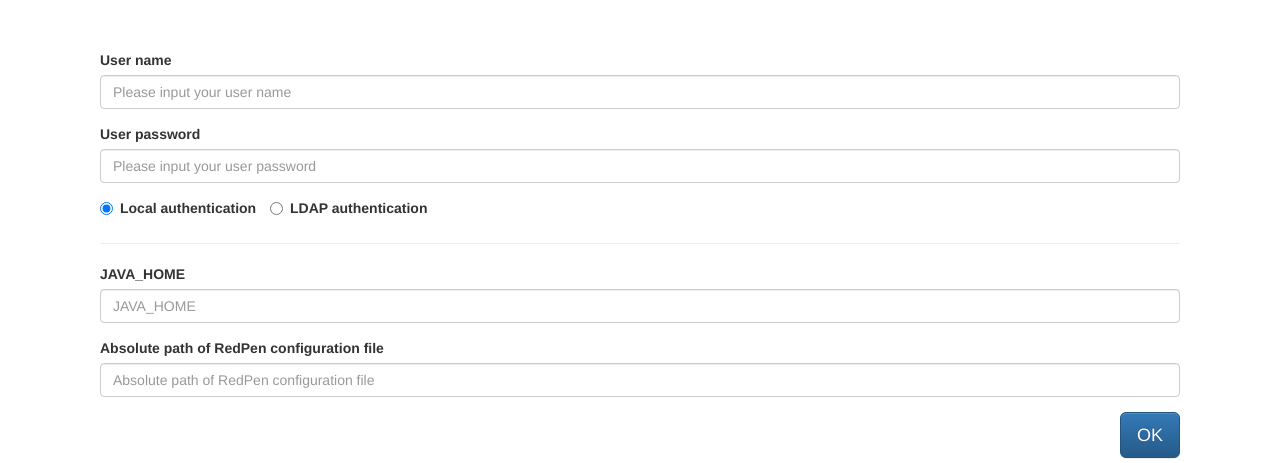
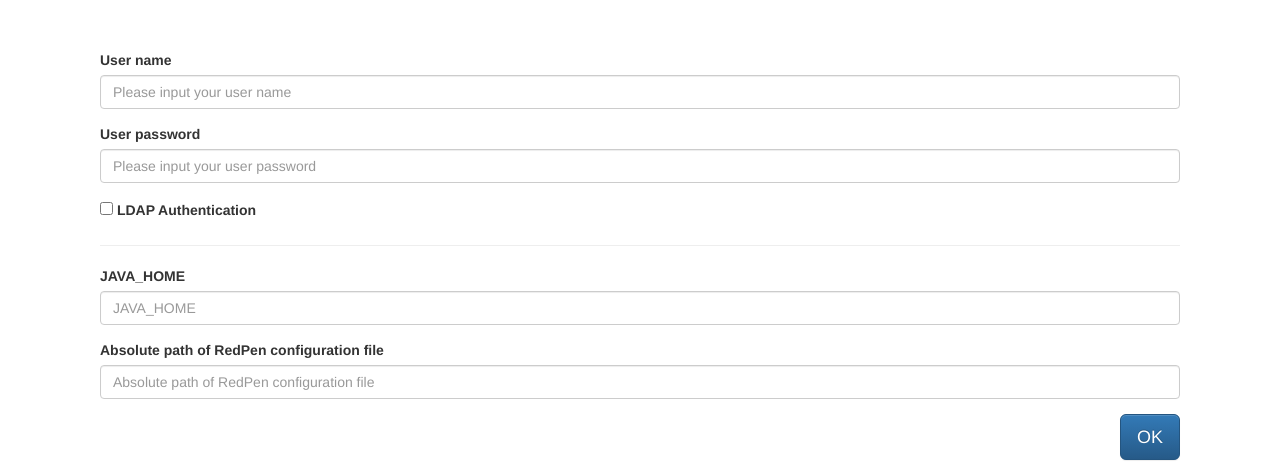
Before and after one commit to arkenous/WebTeX-flask, a Flask app: page /initialize in a window 1280 px wide. Shown: the top 463 px of the page. Run offline with Flask 2, Linux system fonts and the light colour scheme; a user stored in the database is signed in; some libraries are stand-ins or nearby versions.

Commit message:
Radio button -> Checkbox to switch on/off of LDAP Authentication on initialize.html

```diff
--- a/WebTeX/templates/initialize.html
+++ b/WebTeX/templates/initialize.html
@@ -29,16 +29,9 @@
         <input type="password" class="form-control" id="user-password" placeholder="Please input your user password">
       </div>
 
-      <div class="mode">
-        <div class="radio-inline">
-          <input type="radio" value="local" name="mode" id="local_radio" checked>
-          <label for="local_radio">Local authentication</label>
-        </div>
-        <div class="radio-inline">
-          <input type="radio" value="ldap" name="mode" id="ldap_radio">
-          <label for="ldap_radio">LDAP authentication</label>
-        </div>
-      </div>
+      <label>
+        <input type="checkbox" id="switch-ldap"> LDAP Authentication
+      </label>
 
       <div class="ldap">
         <div class="form-group">
@@ -83,13 +76,14 @@ function init() {
 $(".ldap").hide();
   readConfig();
 
-  $("input[name='mode']:radio").change(function() {
-    if ($(this).val() == 'local') {
+  $("#switch-ldap").change(function() {
+    if ($(this).prop('checked')) {
+      $(".ldap").show("normal");
+    } else {
       $(".ldap").hide("normal");
-    } else {
-      $(".ldap").show("normal");
     }
   });
+
   $("#OK").click(function (event) {
     event.preventDefault();
 
@@ -97,7 +91,7 @@ $(".ldap").hide();
       alert("Please input username and/or password");
       return false;
     }
-    if ($("input[name='mode']:radio").val() == 'ldap') {
+    if ($("#switch-ldap").prop('checked')) {
       if ((!$("#ldap_address").val() || !$("#ldap_port").val()) || !$("#ldap_basedn").val()) {
         alert("Please input LDAP Address, Port, BaseDN correctly");
         return false;
@@ -125,8 +119,12 @@ function readConfig() {
     success: function(data) {
       var parsed = JSON.parse(data.ResultSet);
       var result = parsed.result;
-      if (result == "Success") {
-        $("input[name='mode']:radio").val(parsed.mode);
+      if (result === "Success") {
+        if (parsed.mode === 'ldap') {
+          $("#switch-ldap").prop('checked', true);
+        } else {
+          $("#switch-ldap").prop('checked', false);
+        }
         $("#ldap_address").val(parsed.ldap_address);
         $("#ldap_port").val(parsed.ldap_port);
         $("#ldap_basedn").val(parsed.ldap_basedn);
@@ -143,7 +141,8 @@ function saveConfig() {
   var user_name = $("#user-name").val();
   var user_password = $("#user-password").val();
 
-  var mode = $("input[name='mode']:radio").val();
+  var mode = 'local';
+  if ($("#switch-ldap").prop('checked')) mode = 'ldap';
 
   var ldap_address = $("#ldap_address").val();
   var ldap_port = $("#ldap_port").val();
```
